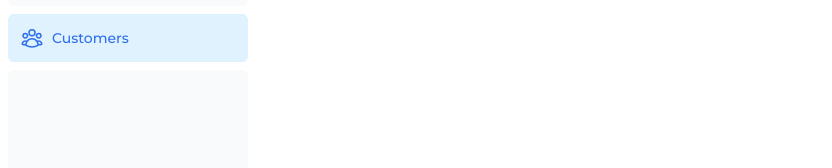
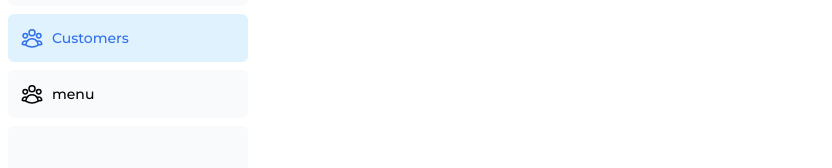
Before and after one commit to mealMapOficcial/frontEndReact, a Next.js app in the folder nextjs-dashboard/: page /dashboard/customers in a window 1280 px wide. Shown: the part 282-450 px from the top of the page, without its empty margins (0-832 px from the left). Built offline with nearby package versions, Linux system fonts and the light colour scheme; a web font is replaced by a local one.

Commit message:
add link for the cards in the menu

```diff
--- a/nextjs-dashboard/app/ui/dashboard/nav-links.tsx
+++ b/nextjs-dashboard/app/ui/dashboard/nav-links.tsx
@@ -18,6 +18,7 @@ const links = [
     icon: DocumentDuplicateIcon,
   },
   { name: 'Customers', href: '/dashboard/customers', icon: UserGroupIcon },
+  { name: 'menu', href: '/dashboard/menu', icon: UserGroupIcon },
 ];
 
 export default function NavLinks() {
```
Also changed, not shown: 1 other file (tests, documents, lock files or other folders).
